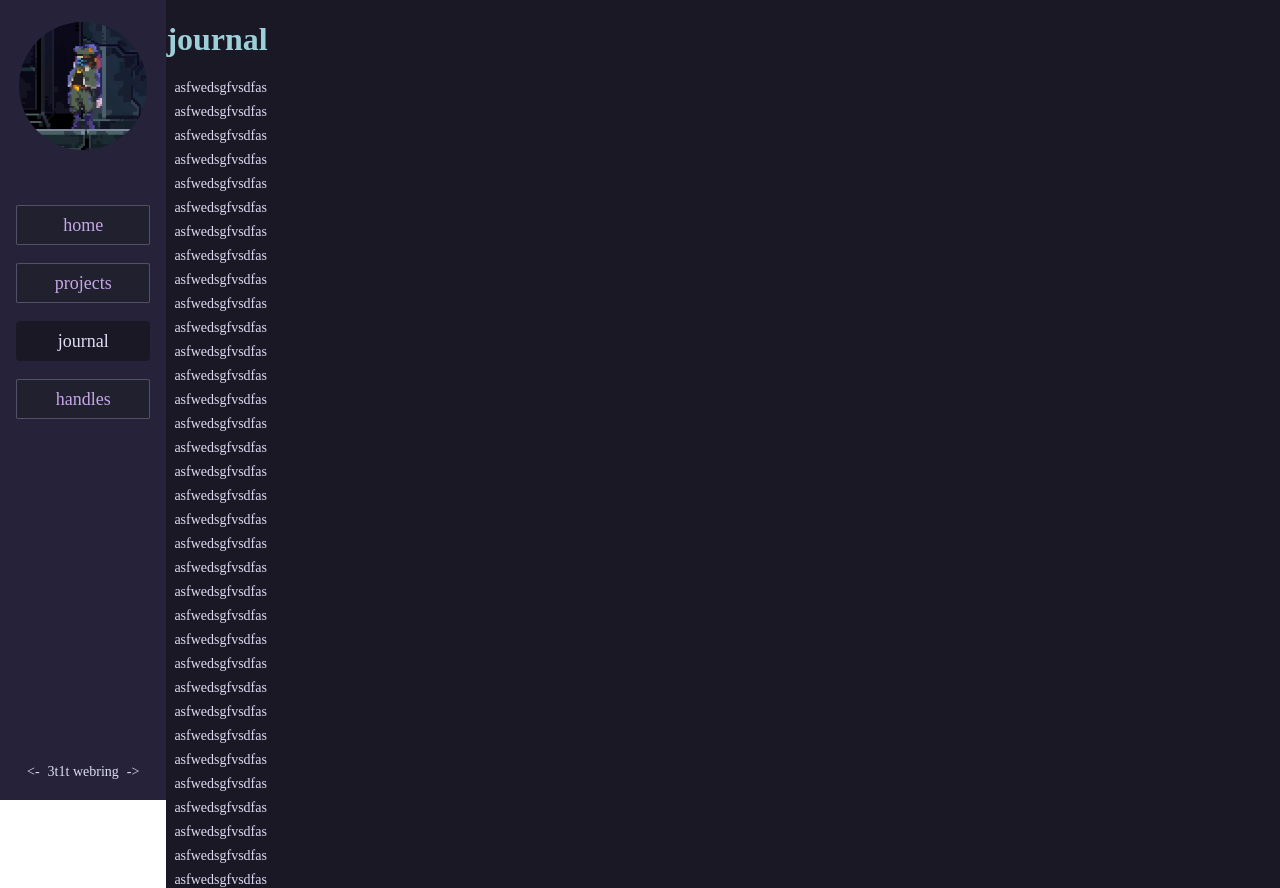
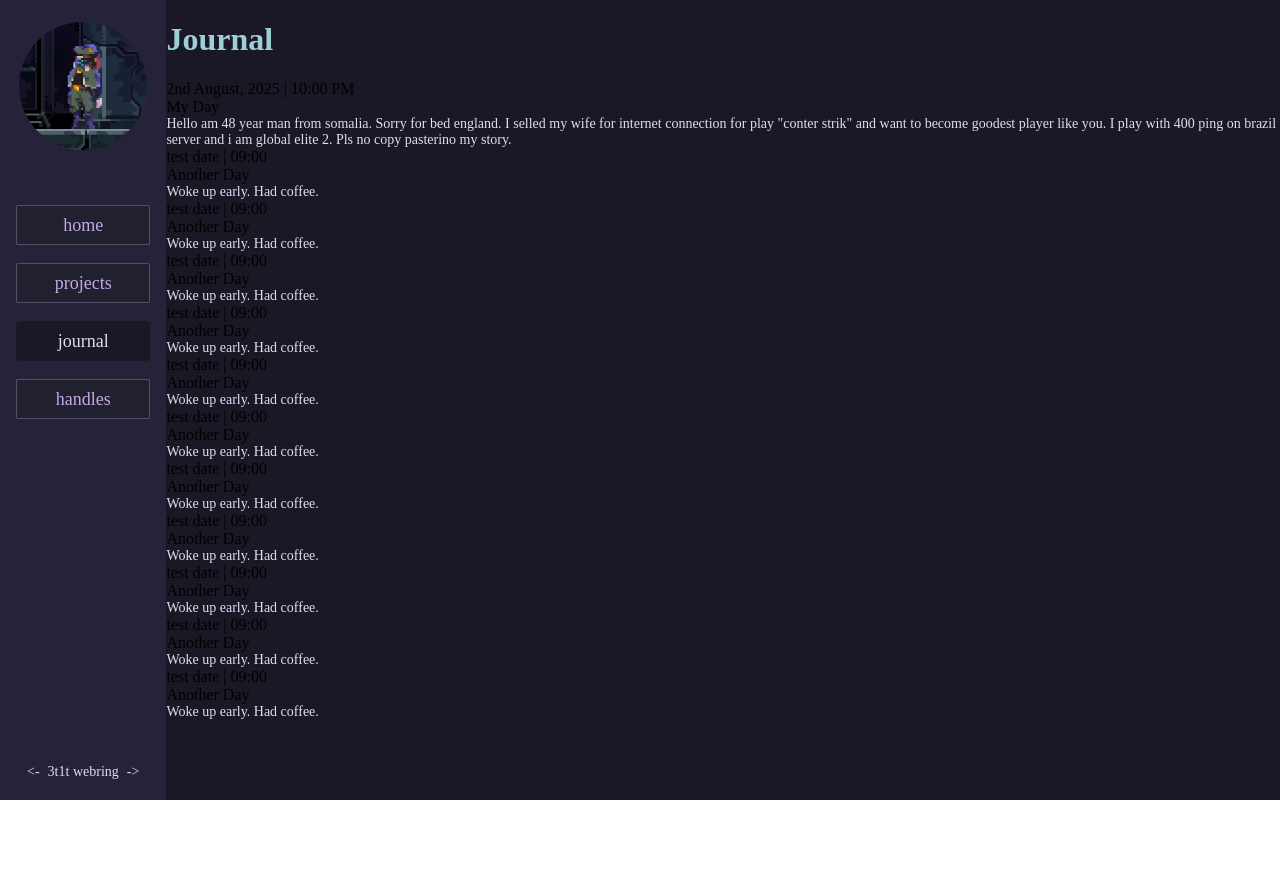
Before and after one commit to friedchaawal/friedchaawal.github.io, a SvelteKit app: page /journal in a window 1280 px wide. After the commit the page ends 800 px from the top, so only its background shows below. Built offline with nearby package versions, Linux system fonts and the light colour scheme.

Commit message:
styling this will be painful

```diff
--- /dev/null
+++ b/src/routes/journal/+page.server.js
@@ -0,0 +1,25 @@
+import fs from 'fs';
+import path from 'path';
+
+export async function load() {
+    const entriesDir = path.resolve('src/journal-entries');
+    const files = fs.readdirSync(entriesDir).filter(f => f.endsWith('.txt'));
+    let entries = [];
+
+    for (const file of files) {
+        const content = fs.readFileSync(path.join(entriesDir, file), 'utf-8');
+        const fileEntries = content
+            .split('===') // Split entries by separator
+            .map(block => block.trim())
+            .filter(block => block)
+            .map(block => {
+                const [meta, ...contentLines] = block.split('\n');
+                const [date, time, heading, firstContent] = meta.split('|');
+                const content = [firstContent, ...contentLines].join('\n').trim();
+                return { date, time, heading, content, filename: file };
+            });
+        entries = [...entries, ...fileEntries];
+    }
+
+    return { entries };
+}
--- a/src/routes/journal/+page.svelte
+++ b/src/routes/journal/+page.svelte
@@ -1,10 +1,15 @@
+<script>
+    export let data;
+    let entries = data.entries;
+</script>
+
 <style>
-    h1  {
+    h1 {
         font-size: 4vmin;
     }
-    p   {
+    p {
         font-size: 1.75vmin;
-        margin: 1vmin;
+        margin: 0;
     }
     #Journal {
         background-color: var(--color-base);
@@ -12,7 +17,18 @@
     }
 </style>
 <div id="Journal">
-    <h1>journal</h1>
-    <p>asfwedsgfvsdfas</p>
-    <p>asfwedsgfvsdfas</p><p>asfwedsgfvsdfas</p><p>asfwedsgfvsdfas</p><p>asfwedsgfvsdfas</p><p>asfwedsgfvsdfas</p><p>asfwedsgfvsdfas</p><p>asfwedsgfvsdfas</p><p>asfwedsgfvsdfas</p><p>asfwedsgfvsdfas</p><p>asfwedsgfvsdfas</p><p>asfwedsgfvsdfas</p><p>asfwedsgfvsdfas</p><p>asfwedsgfvsdfas</p><p>asfwedsgfvsdfas</p><p>asfwedsgfvsdfas</p><p>asfwedsgfvsdfas</p><p>asfwedsgfvsdfas</p><p>asfwedsgfvsdfas</p><p>asfwedsgfvsdfas</p><p>asfwedsgfvsdfas</p><p>asfwedsgfvsdfas</p><p>asfwedsgfvsdfas</p><p>asfwedsgfvsdfas</p><p>asfwedsgfvsdfas</p><p>asfwedsgfvsdfas</p><p>asfwedsgfvsdfas</p><p>asfwedsgfvsdfas</p><p>asfwedsgfvsdfas</p><p>asfwedsgfvsdfas</p><p>asfwedsgfvsdfas</p><p>asfwedsgfvsdfas</p><p>asfwedsgfvsdfas</p><p>asfwedsgfvsdfas</p>
+    <h1>Journal</h1>
+    <div class="timeline">
+        {#if entries.length}
+            {#each entries as entry}
+                <div class="entry">
+                    <div class="meta">{entry.date} | {entry.time}</div>
+                    {#if entry.heading}
+                        <div class="heading">{entry.heading}</div>
+                    {/if}
+                    <p>{entry.content}</p>
+                </div>
+            {/each}
+        {/if}
+    </div>
 </div>
```
Also changed, not shown: src/journal-entries/entries.txt (added).
